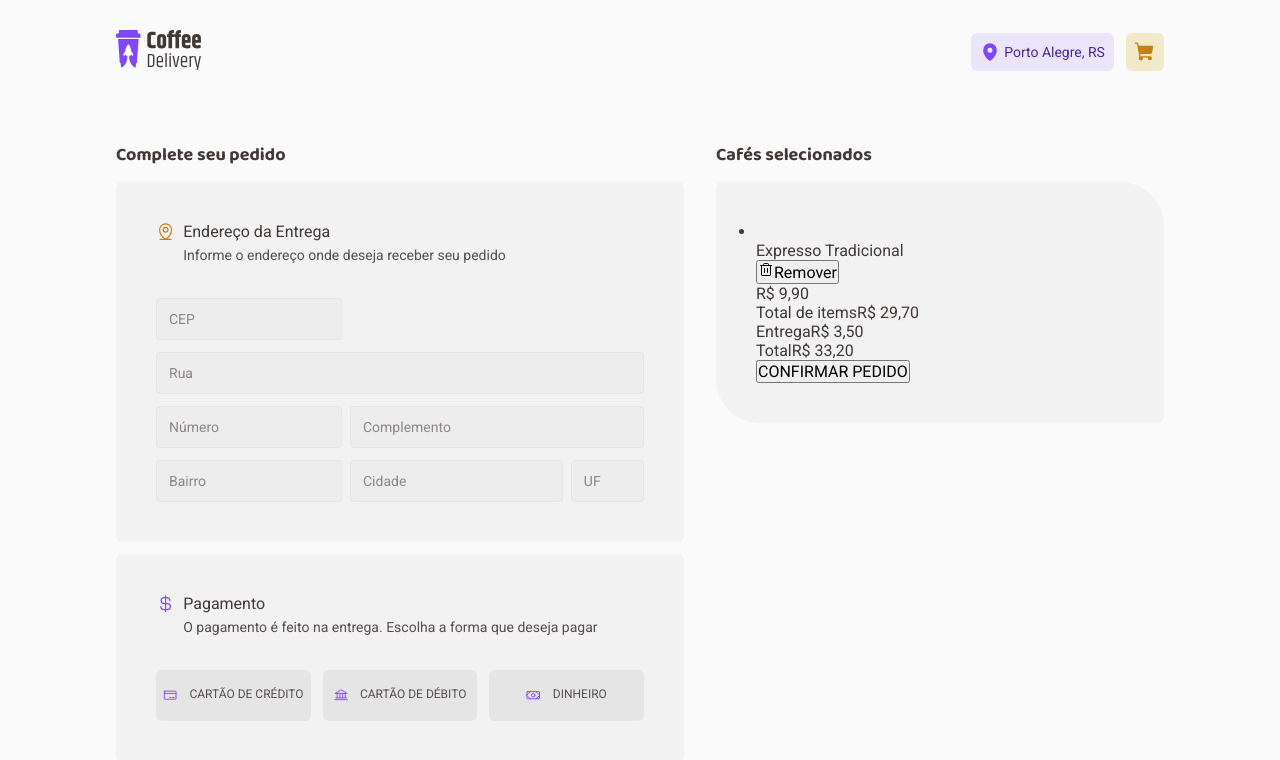
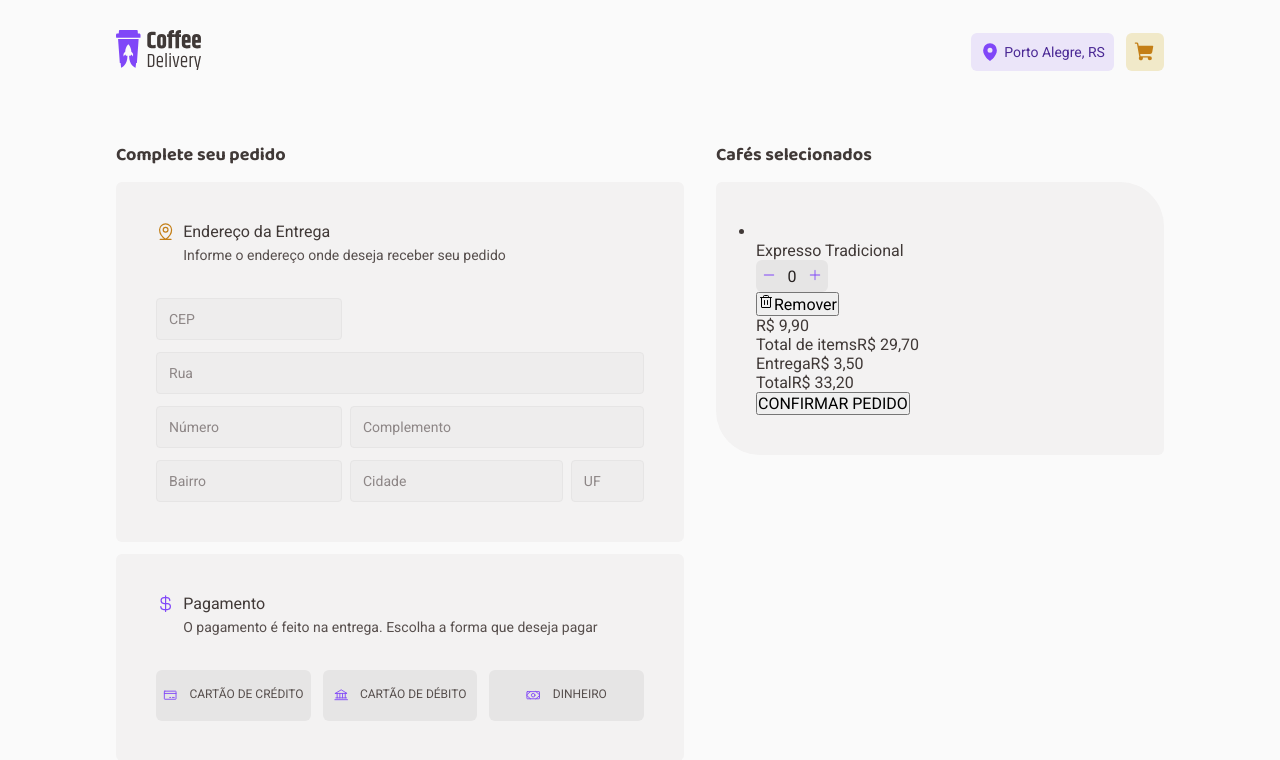
Before and after one commit to LuisRuda/ignite-reactjs-desafio02-coffee-delivery, a React (Vite) app: page /checkout in a window 1280 px wide. Shown: the top 760 px of the page. Built offline with nearby package versions, Linux system fonts and the light colour scheme.

Commit message:
feature: created counter controls component

```diff
--- /dev/null
+++ b/src/components/CounterControls/index.tsx
@@ -0,0 +1,18 @@
+import { Minus, Plus } from 'phosphor-react'
+
+import { ICounterControlsProps } from './types'
+import { CounterContainer } from './styles'
+
+export function CounterControls({ smallHeight }: ICounterControlsProps) {
+  return (
+    <CounterContainer smallHeight={smallHeight}>
+      <button>
+        <Minus weight="fill" />
+      </button>
+      <span>0</span>
+      <button>
+        <Plus weight="fill" />
+      </button>
+    </CounterContainer>
+  )
+}
--- /dev/null
+++ b/src/components/CounterControls/styles.ts
@@ -0,0 +1,48 @@
+import styled, { css } from 'styled-components'
+
+interface ICounterContainer {
+  smallHeight?: boolean
+}
+
+export const CounterContainer = styled.div<ICounterContainer>`
+  width: 4.5rem;
+  height: 2.375rem;
+  display: flex;
+  align-items: center;
+  border-radius: 6px;
+  background: ${({ theme }) => theme['gray-300']};
+
+  ${(props) =>
+    props.smallHeight &&
+    css`
+      height: 2rem;
+    `}
+
+  button {
+    flex: 1;
+    height: 2.375rem;
+    cursor: pointer;
+    border: none;
+    background: none;
+    box-shadow: none;
+
+    svg {
+      width: 0.875rem;
+      height: 0.875rem;
+      color: ${({ theme }) => theme['purple-500']};
+    }
+
+    &:hover {
+      svg {
+        color: ${({ theme }) => theme['purple-900']};
+      }
+    }
+  }
+
+  span {
+    width: 1.25rem;
+    font-size: 1rem;
+    text-align: center;
+    color: ${({ theme }) => theme['gray-900']};
+  }
+`
--- /dev/null
+++ b/src/components/CounterControls/types.ts
@@ -0,0 +1,3 @@
+export interface ICounterControlsProps {
+  smallHeight?: boolean
+}
--- /dev/null
+++ b/src/components/index.ts
@@ -0,0 +1,4 @@
+import { Header } from './Header'
+import { CounterControls } from './CounterControls'
+
+export { CounterControls, Header }
--- a/src/layouts/DefaultLayout/index.tsx
+++ b/src/layouts/DefaultLayout/index.tsx
@@ -1,6 +1,6 @@
 import { Outlet } from 'react-router-dom'
 
-import { Header } from '../../components/Header'
+import { Header } from '../../components'
 import { LayoutContainer } from './styles'
 
 export function DefaultLayout() {
--- a/src/pages/Checkout/index.tsx
+++ b/src/pages/Checkout/index.tsx
@@ -1,6 +1,7 @@
 import { Trash } from 'phosphor-react'
 
 import { Form } from './Form'
+import { CounterControls } from '../../components'
 import { CheckoutContainer, CartContainer } from './styles'
 
 export function Checkout() {
@@ -22,6 +23,7 @@ export function Checkout() {
               <div>
                 <span>Expresso Tradicional</span>
                 <div>
+                  <CounterControls smallHeight />
                   <button type="button">
                     <Trash />
                     Remover
--- a/src/pages/Home/components/Card/index.tsx
+++ b/src/pages/Home/components/Card/index.tsx
@@ -1,7 +1,8 @@
-import { ShoppingCartSimple, Minus, Plus } from 'phosphor-react'
+import { ShoppingCartSimple } from 'phosphor-react'
 
 import { formCurrency } from '../../../../utils/format'
 import { ICardProps } from './types'
+import { CounterControls } from '../../../../components'
 import {
   CardContainer,
   Content,
@@ -9,7 +10,6 @@ import {
   CardFooter,
   PriceContainer,
   CartButtonsContainer,
-  CounterControlsContainer,
 } from './styles'
 
 export function Card({ coffee }: ICardProps) {
@@ -33,15 +33,7 @@ export function Card({ coffee }: ICardProps) {
             <span>{formCurrency.format(coffee.price).replace('R$', '')}</span>
           </PriceContainer>
           <CartButtonsContainer>
-            <CounterControlsContainer>
-              <button>
-                <Minus weight="fill" />
-              </button>
-              <span>0</span>
-              <button>
-                <Plus weight="fill" />
-              </button>
-            </CounterControlsContainer>
+            <CounterControls />
             <button>
               <ShoppingCartSimple weight="fill" />
             </button>
--- a/src/pages/Home/components/Card/styles.ts
+++ b/src/pages/Home/components/Card/styles.ts
@@ -118,39 +118,3 @@ export const CartButtonsContainer = styled.div`
     }
   }
 `
-
-export const CounterControlsContainer = styled.div`
-  width: 4.5rem;
-  height: 2.375rem;
-  display: flex;
-  align-items: center;
-  border-radius: 6px;
-  background: ${({ theme }) => theme['gray-300']};
-
-  button {
-    flex: 1;
-    height: 2.375rem;
-    cursor: pointer;
-    border: none;
-    background: none;
-    box-shadow: none;
-
-    svg {
-      width: 0.875rem;
-      height: 0.875rem;
-      color: ${({ theme }) => theme['purple-500']};
-    }
-
-    &:hover {
-      svg {
-        color: ${({ theme }) => theme['purple-900']};
-      }
-    }
-  }
-
-  span {
-    width: 1.25rem;
-    font-size: 1rem;
-    color: ${({ theme }) => theme['gray-900']};
-  }
-`
```
